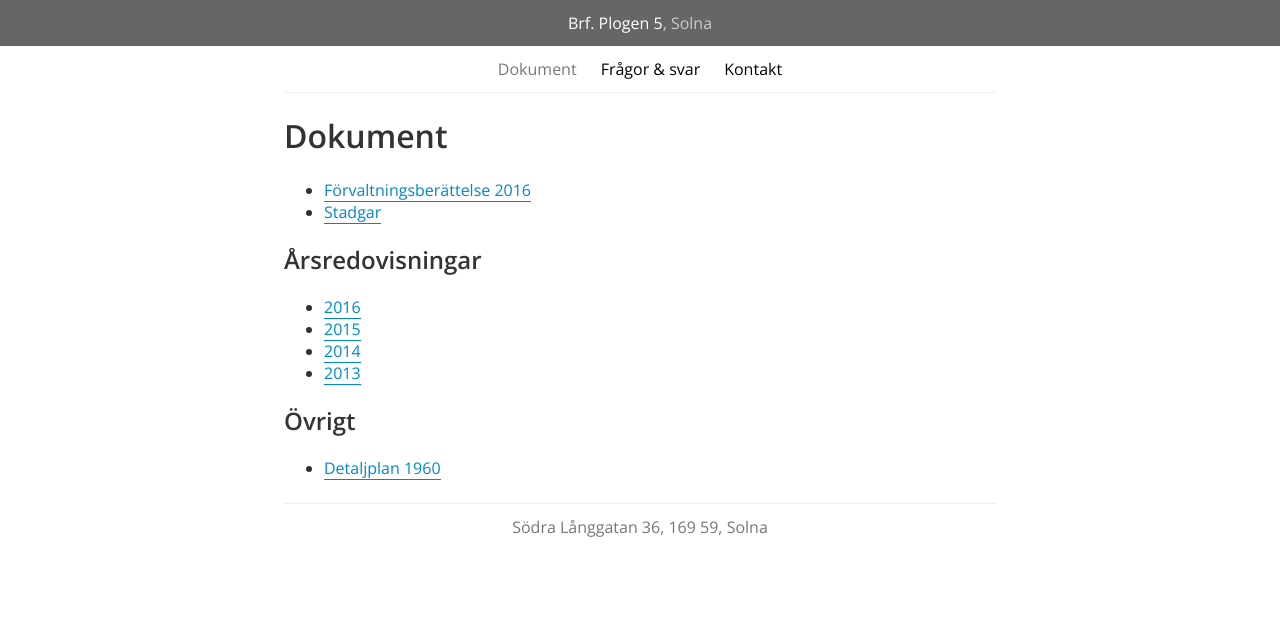
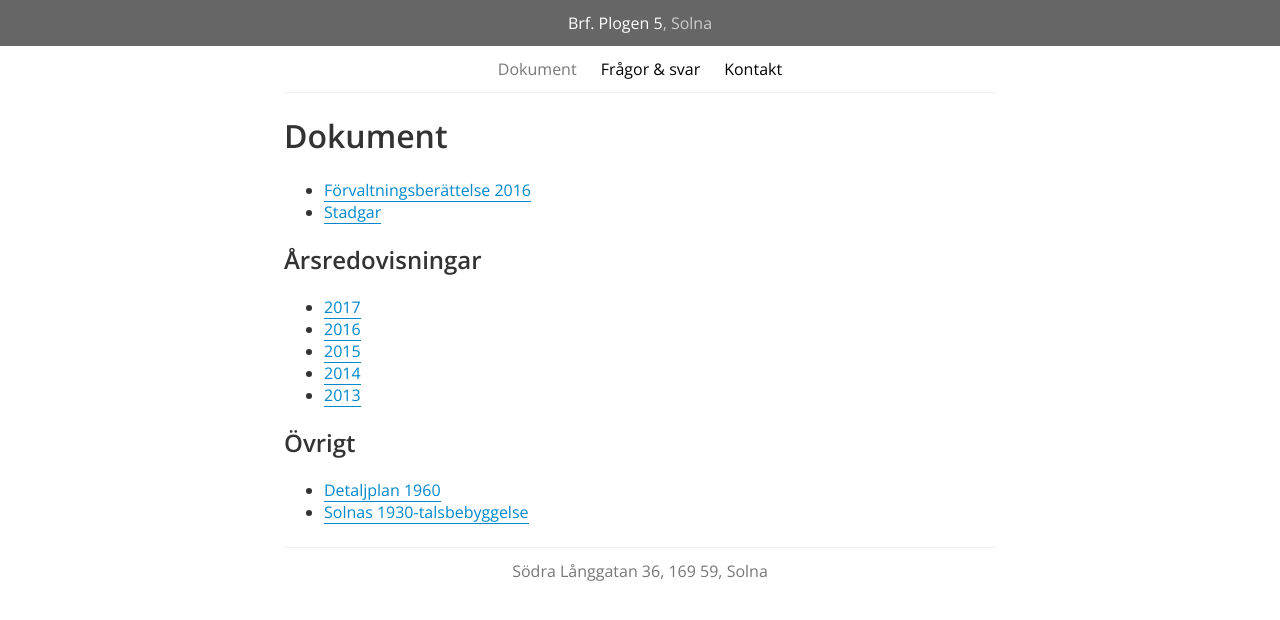
Before and after one commit to brfplogen5/brfplogen5.github.io, a Jekyll site: the page built from dokument.md, in a window 1280 px wide. Shown: the top 620 px of the page. Built offline with Jekyll 4.4.1, drawn with Linux system fonts in a browser that asks for light colours.

Commit message:
Add documents for 2017

```diff
--- a/dokument.md
+++ b/dokument.md
@@ -11,6 +11,7 @@ title: Dokument
 
 ## Årsredovisningar
 
+* [2017](/dokument/redovisning-2016.pdf)
 * [2016](/dokument/redovisning-2016.pdf)
 * [2015](/dokument/redovisning-2015.pdf)
 * [2014](/dokument/redovisning-2014.pdf)
@@ -20,6 +21,4 @@ title: Dokument
 ## Övrigt
 
 * [Detaljplan 1960](/dokument/plogen-detaljplan-0407_1960.pdf)
-
-
-<!-- ## Ordningsregler -->
+* [Solnas 1930-talsbebyggelse](/dokument/solnas-1930-talsbebyggelse.pdf)
```
Also changed, not shown: 2 other files.
